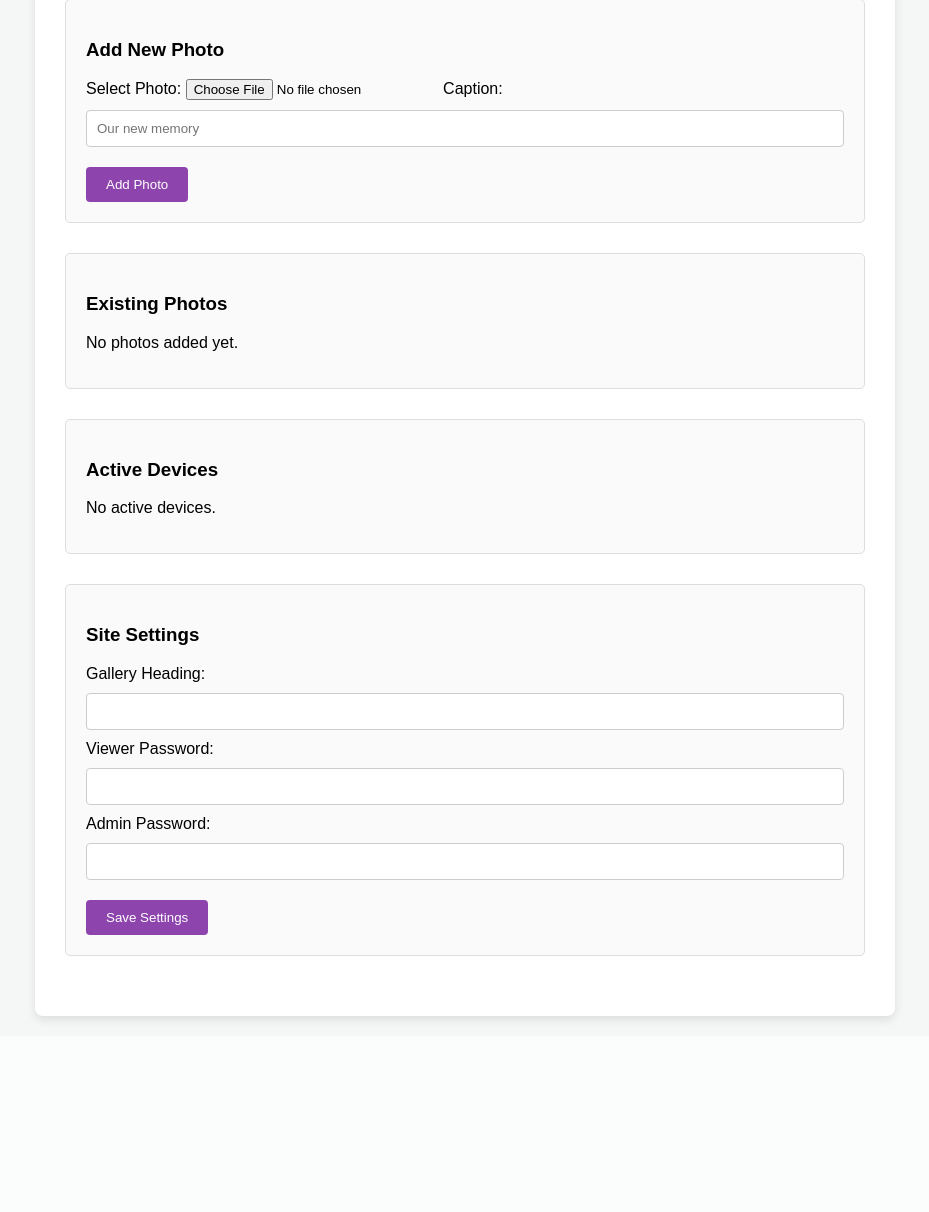
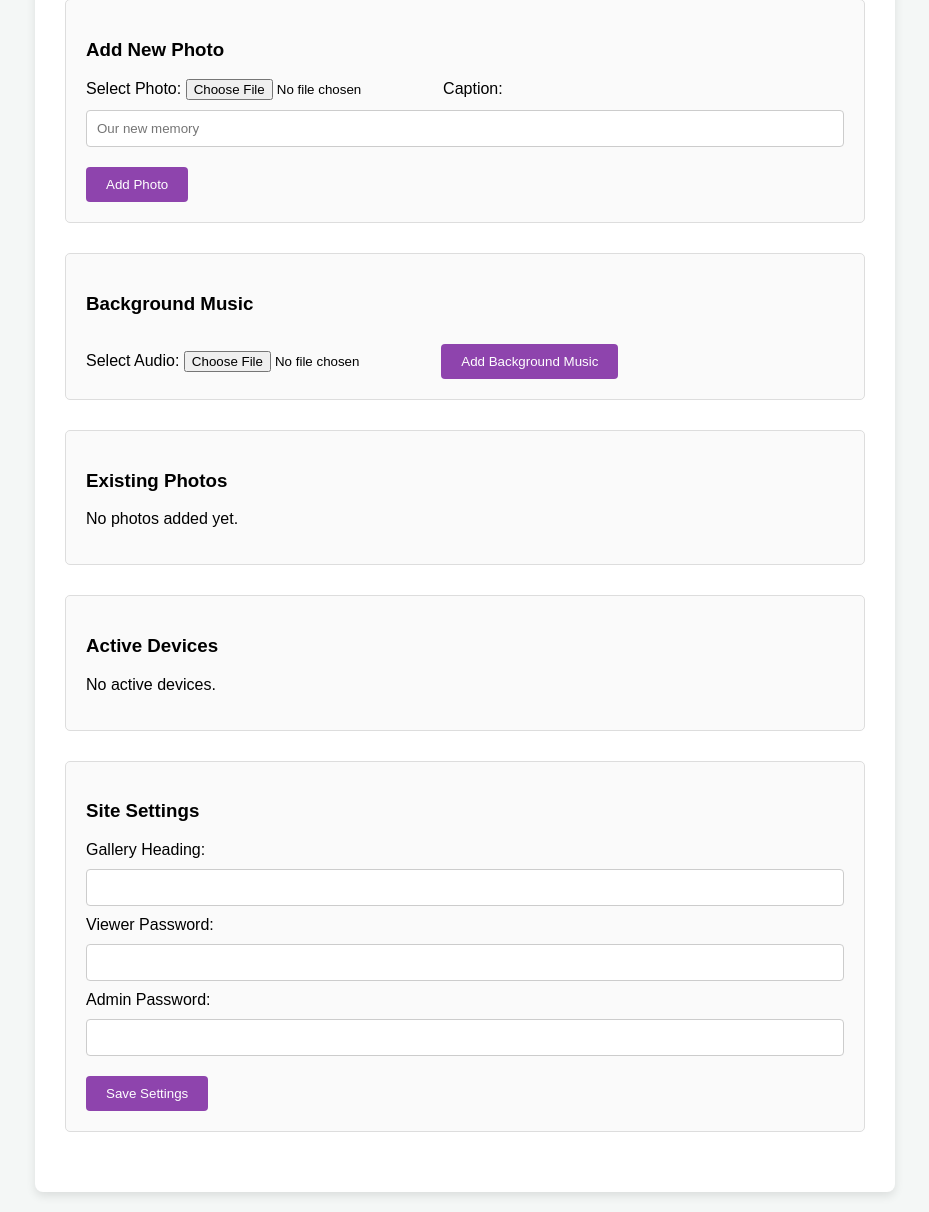
Before and after one commit to rust-ed-rad/meri-zindagi, a Flask app: template RecallAlbum/templates/dashboard.html in a window 1280 px wide. Shown: the part 149-1361 px from the top of the page, without its empty margins (175-1104 px from the left). Before the commit the page ends 1172 px from the top, so only its background shows below. Run offline with Flask 3, Linux system fonts and the light colour scheme; the template is opened without the code that fills it, so the values that code supplies are empty; some libraries are stand-ins or nearby versions.

Commit message:
Update dashboard.html

```diff
--- a/RecallAlbum/templates/dashboard.html
+++ b/RecallAlbum/templates/dashboard.html
@@ -78,6 +78,20 @@
                 <input type="text" name="caption" required placeholder="Our new memory">
 
                 <button type="submit">Add Photo</button>
+
+            </form>
+        </div>
+
+        <!-- Add Background Audio -->
+        <div class="box">
+            <h3>Background Music</h3>
+
+            <form action="/add_audio" method="POST" enctype="multipart/form-data">
+
+                <label>Select Audio:</label>
+                <input type="file" name="audio" accept="audio/*" required>
+
+                <button type="submit">Add Background Music</button>
 
             </form>
         </div>
```
